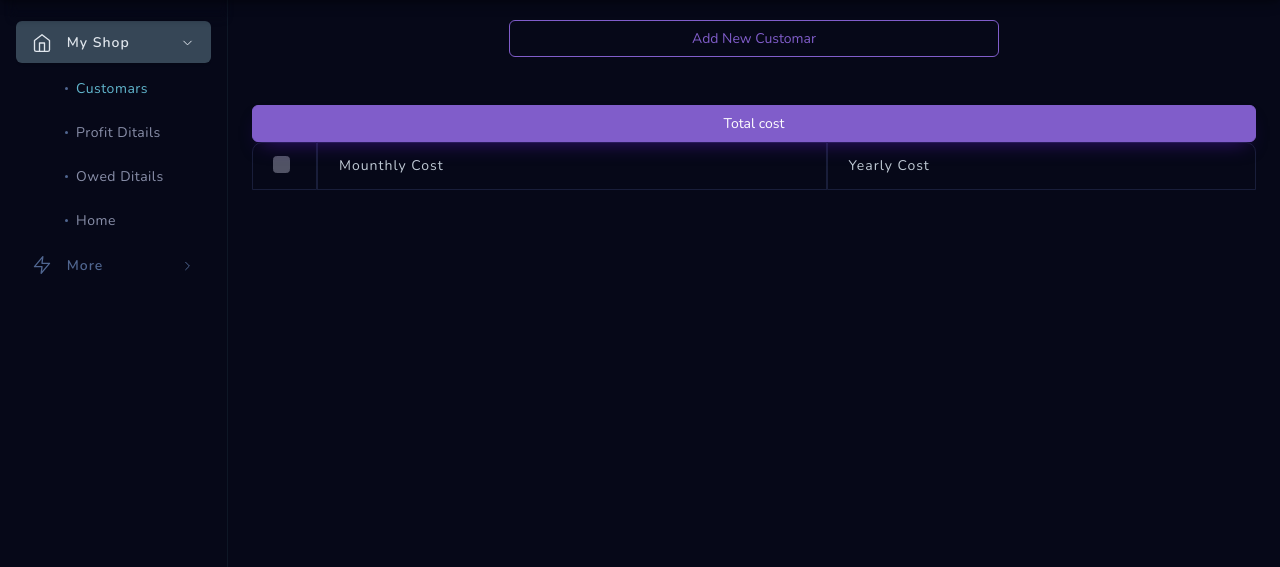
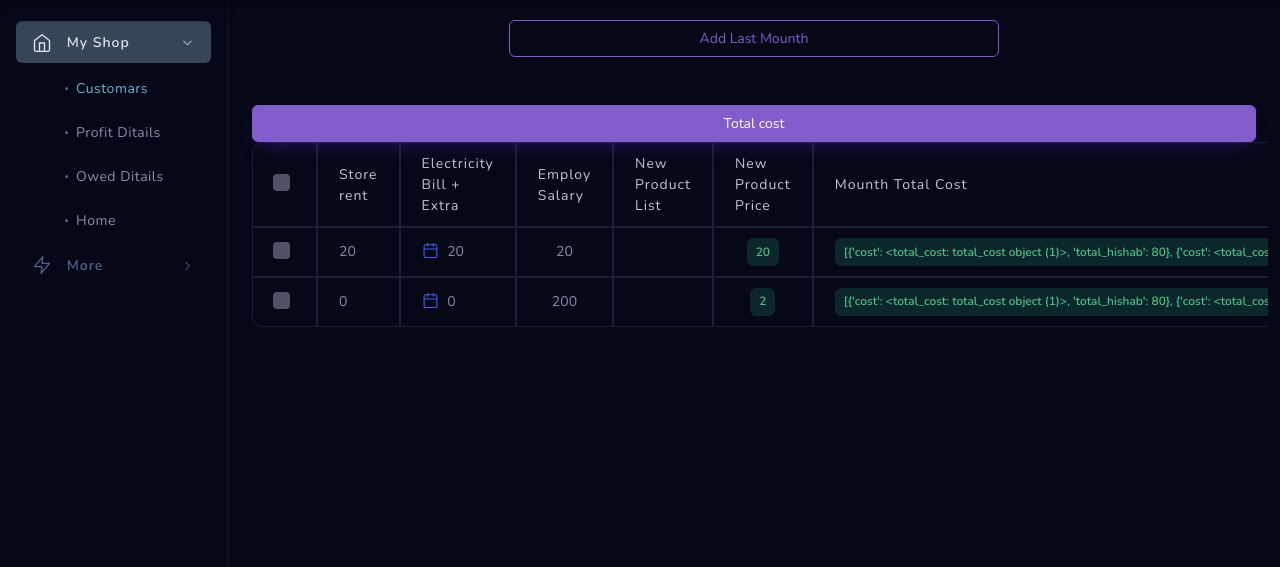
Before and after one commit to Fuad-Hassan04/Control_Shop, a Django app: page /total_cost/ in a window 1280 px wide. Shown: the part 107-674 px from the top of the page. Run offline with Django 5.2, Linux system fonts and the light colour scheme; data comes from the database, SQL or seed files in the repository; both versions use the stored data as it was after the commit; lists and menus that the app fills with data are empty; parts of the project's set-up code (start-up, migrations or seed data) failed here and were passed over; some libraries are stand-ins or nearby versions.

Commit message:
first commit

```diff
--- a/admin_panel/admin.py
+++ b/admin_panel/admin.py
@@ -7,3 +7,4 @@ admin.site.register(customar)
 admin.site.register(customar_ditail)
 admin.site.register(owed_detail)
 admin.site.register(total_cost)
+admin.site.register(mounth_name)
--- a/admin_panel/models.py
+++ b/admin_panel/models.py
@@ -45,13 +45,19 @@ class customar_ditail(models.Model):
     def __str__(self):
         return f"{self.customer} - {self.total_amount}"
 
+
+class mounth_name(models.Model):
+    name = models.CharField(max_length=20)
+
+
 class total_cost(models.Model):
     user = models.ForeignKey(User, on_delete=models.CASCADE)
-    store_rent = models.IntegerField(blank=True)
-    bill = models.IntegerField(blank=True)
-    employs_sallary = models.IntegerField(blank=True)
-    buy_product_list = models.TextField(max_length=10000,blank=True)
-    by_product_rate = models.IntegerField(blank=True)
+    name_mounth = models.ForeignKey(mounth_name, on_delete=models.CASCADE)
+    store_rent = models.IntegerField(default=0)
+    bill = models.IntegerField(default=0)
+    employs_sallary = models.IntegerField(default=0)
+    buy_product_list = models.TextField(max_length=10000,blank=True ,null=True)
+    by_product_rate = models.IntegerField(default=0)
     created_at = models.DateTimeField(auto_now_add=True)
 
 
@@ -60,7 +66,7 @@ class owed_detail(models.Model):
     owed_customer = models.ForeignKey(customar, on_delete=models.CASCADE , blank=True)
     owed_money_for_product = models.CharField(max_length=200000)
     owed_money = models.IntegerField()
-    created_at = models.DateTimeField(auto_now_add=True)
+ #   created_at = models.DateTimeField(auto_now_add=True)
 
     def __str__(self):
         return f"{self.owed_customer} - {self.owed_money}"
--- a/admin_panel/templates/admin_panel/total_cost.html
+++ b/admin_panel/templates/admin_panel/total_cost.html
@@ -448,7 +448,7 @@
 
                         <div class="d-grid gap-2 col-6 mx-auto">
                             <a href="{% url 'add_customar' %}" class="w-100">
-                                <button class="btn btn-outline-secondary mb-4 w-100" type="button">Add New Customar</button>
+                                <button class="btn btn-outline-secondary mb-4 w-100" type="button">Add Last Mounth</button>
                             </a>
                         </div>
                         <!-- RIGHT -->
@@ -458,7 +458,7 @@
                         <head>
                             <meta charset="UTF-8">
                             <meta name="viewport" content="width=device-width, initial-scale=1.0">
-                            <title>Customer Page</title>
+
                             <link href="https://stackpath.bootstrapcdn.com/bootstrap/5.1.3/css/bootstrap.min.css" rel="stylesheet">
                             <style>
                                 .full-width-btn {
@@ -526,8 +526,6 @@
 
 
 
-
-
                         <div class="table-responsive">
                             <table class="table table-hover table-bordered">
                                 <thead>
@@ -537,33 +535,44 @@
                                                 <input class="form-check-input" id="hover_parent_all" type="checkbox">
                                             </div>
                                         </th>
-                                        <th scope="col">Mounthly Cost</th>
-                                        <th scope="col">Yearly Cost</th>
-
+                                        <th scope="col"> Store rent</th>
+                                        <th scope="col">Electricity Bill + Extra</th>
+                                        <th scope="col">Employ Salary</th>
+                                        <th scope="col">New Product List</th>
+                                        <th scope="col">New Product Price</th>
+                                        <th scope="col">Mounth Total Cost </th>
                                     </tr>
                                 </thead>
                                 <tbody>
-                                {% for costs in cost %}
+                                    {% for costs in cost %}
                                     <tr>
-
                                         <td>
                                             <div class="form-check form-check-primary">
                                                 <input class="form-check-input hover_child" type="checkbox">
                                             </div>
                                         </td>
-                                        <td>{{costs.store_rent}}</td>
+                                        <td>{{ costs.store_rent }}</td>
                                         <td>
-                                            <svg xmlns="http://www.w3.org/2000/svg" width="24" height="24" viewBox="0 0 24 24" fill="none" stroke="currentColor" stroke-width="2" stroke-linecap="round" stroke-linejoin="round" class="feather feather-calendar"><rect x="3" y="4" width="18" height="18" rx="2" ry="2"></rect><line x1="16" y1="2" x2="16" y2="6"></line><line x1="8" y1="2" x2="8" y2="6"></line><line x1="3" y1="10" x2="21" y2="10"></line></svg>
-                                            <span class="table-inner-text">{{customar.address}}</span>
+                                            <svg xmlns="http://www.w3.org/2000/svg" width="24" height="24" viewBox="0 0 24 24" fill="none" stroke="currentColor" stroke-width="2" stroke-linecap="round" stroke-linejoin="round" class="feather feather-calendar">
+                                                <rect x="3" y="4" width="18" height="18" rx="2" ry="2"></rect>
+                                                <line x1="16" y1="2" x2="16" y2="6"></line>
+                                                <line x1="8" y1="2" x2="8" y2="6"></line>
+                                                <line x1="3" y1="10" x2="21" y2="10"></line>
+                                            </svg>
+                                            <span class="table-inner-text">{{ costs.bill }}</span>
                                         </td>
-                                        <td class="text-center">{{customar.fhone}}</td>
+                                        <td class="text-center">{{ costs.employs_sallary }}</td>
                                         <td class="text-center">
-                                            <span class="badge badge-light-success">{{customar.customer_type}}</span>
+                                            <span class="badge badge-light-success">{{ costs.buy_product_list }}</span>
                                         </td>
-
+                                        <td class="text-center">
+                                            <span class="badge badge-light-success">{{ costs.by_product_rate }}</span>
+                                        </td>
+                                        <td class="text-center">
+                                            <span class="badge badge-light-success">{{ cost_with_hishab }}</span>
+                                        </td>
                                     </tr>
-                                {% endfor %}
-
+                                    {% endfor %}
                                 </tbody>
                             </table>
                         </div>
--- a/admin_panel/urls.py
+++ b/admin_panel/urls.py
@@ -10,8 +10,8 @@ path('signin/', sign_in, name='sign_in'),
 path('signout/', sign_out, name='sign_out'),
 path('user_profile/', user_profile, name='user_profile'),
 path('customar_list/', customar_list, name='customar_list'),
-path('total_cost/', total_cost, name='total_cost'),
-path('test/', test, name='test'),
+path('total_cost/', total_costs, name='total_cost'),
+path('customar-detail/', customar_detail_by_modal, name='customar_detail'),
 
 
 ]
--- a/admin_panel/views.py
+++ b/admin_panel/views.py
@@ -1,4 +1,4 @@
-from django.shortcuts import render , redirect
+from django.shortcuts import render , redirect , get_object_or_404
 from .models import *
 from django.contrib.auth import authenticate , logout , login
 from .forms import CustomarForm
@@ -76,7 +76,19 @@ def sign_out(request):
      return redirect('index')
 
 def user_profile(request):
+    cost = total_cost.objects.all()
+    cost_with_hishab = []
+    for c in cost:
+        total_hishab = c.store_rent + c.bill + c.employs_sallary + c.by_product_rate
+        cost_with_hishab.append({
+            'cost': c,
+            'total_hishab': total_hishab
+        })
+    context = {
+         'cost':cost,
+         'total_hishab':total_hishab
 
+    }
     return render(request, 'admin_panel/user_profile.html')
 def customar_list(request):
 
@@ -94,8 +106,40 @@ def customar_list(request):
 
     return render(request , 'admin_panel/customar_list.html', context)
 
-def total_cost(request):
-     return render(request , 'admin_panel/total_cost.html')
+def total_costs(request):
+     cost = total_cost.objects.all()
+     #if cost.exists():
+
+       # first_cost = cost.first()
+      #  store_rent = first_cost.store_rent
+       # bill = first_cost.bill
+       # employ_sallary = first_cost.employs_sallary
+      #  product_rate = first_cost.by_product_rate
+     cost_with_hishab = []
+     for c in cost:
+        total_hishab = c.store_rent + c.bill + c.employs_sallary + c.by_product_rate
+        cost_with_hishab.append({
+            'cost': c,
+            'total_hishab': total_hishab
+        })
+
+    # else:
+
+        #total_hishab = 0
+     context={
+          'cost':cost,
+          'cost_with_hishab':cost_with_hishab
+     }
+     return render(request , 'admin_panel/total_cost.html' , context)
 
 def test(request):
+
     return render(request , 'admin_panel/test.html')
+
+def customar_detail_by_modal(request):
+    detail = customar_ditail.objects.all()
+    context = {
+         'detail':detail
+    }
+
+    return render(request , 'admin_panel/htmx/customar_detail.html',context)
```
Also changed, not shown: admin_panel/templates/admin_panel/customar_list.html (+28 -3 lines), admin_panel/templates/admin_panel/htmx/customar_detail.html (added, +74 -0 lines), admin_panel/templates/admin_panel/user_profile.html (+11 -17 lines), admin_panel/migrations/0009_owed_detail.py, admin_panel/migrations/0010_alter_total_cost_bill_and_more.py (added), admin_panel/migrations/0010_owed_detail_created_at.py (deleted), admin_panel/migrations/0011_alter_total_cost_bill_and_more.py (added), admin_panel/migrations/0011_delete_owed_detail.py (deleted), admin_panel/migrations/0012_mounth_name.py (added), admin_panel/migrations/0012_owed_detail.py (deleted), admin_panel/migrations/0013_total_cost_name_mounth.py (added), db.sqlite3.
